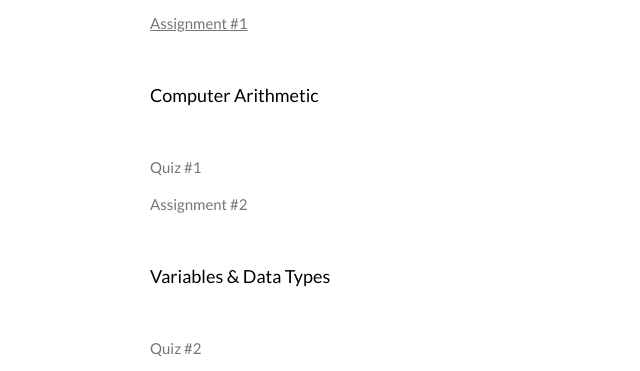
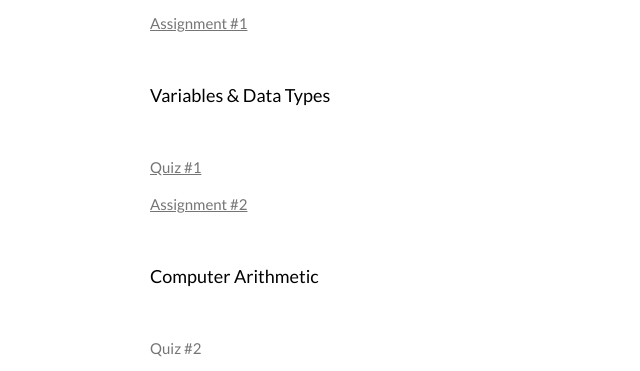
Before and after one commit to macroxela/UTRGV-TEXPREP-2018, a plain HTML site: page python.html in a window 1280 px wide. Shown: the part 1417-1788 px from the top of the page, 0-640 px from the left. Drawn offline with Linux system fonts and the light colour scheme.

Commit message:
Quiz 1 Assignment 2

```diff
--- a/python.html
+++ b/python.html
@@ -57,10 +57,14 @@ body,h1,h2,h3,h4,h5,h6 {font-family: "Lato", sans-serif}
       <p class="w3-text-grey">
         <a href="https://docs.google.com/document/d/1AbVbyK6G0gOljX8xZy2bPaKq7Cx2-BA5O00nVYi7knQ/edit?usp=sharing">Assignment #1</a>
       </p>
+      <h5 class="w3-padding-32">Variables & Data Types</h5>
+      <p class="w3-text-grey">
+        <a href="https://docs.google.com/document/d/1IKhdBAkvbcsjMKl0VKKT3S3yP3MBeQkD2Ho5Ag66UhU/edit?usp=sharing">Quiz #1</a>
+      </p>
+      <p class="w3-text-grey">
+        <a href="https://docs.google.com/document/d/1XDFuXtjN-JwpVVJwxDOCcVJMDlfzg2NxqmG1HtNAKxE/edit?usp=sharing">Assignment #2</a>
+      </p>
       <h5 class="w3-padding-32">Computer Arithmetic</h5>
-      <p class="w3-text-grey">Quiz #1</p>
-      <p class="w3-text-grey">Assignment #2</p>
-      <h5 class="w3-padding-32">Variables & Data Types</h5>
       <p class="w3-text-grey">Quiz #2</p>
       <p class="w3-text-grey">Assignment #3</p>
       <h5 class="w3-padding-32">Boolean Logic</h5>
```
